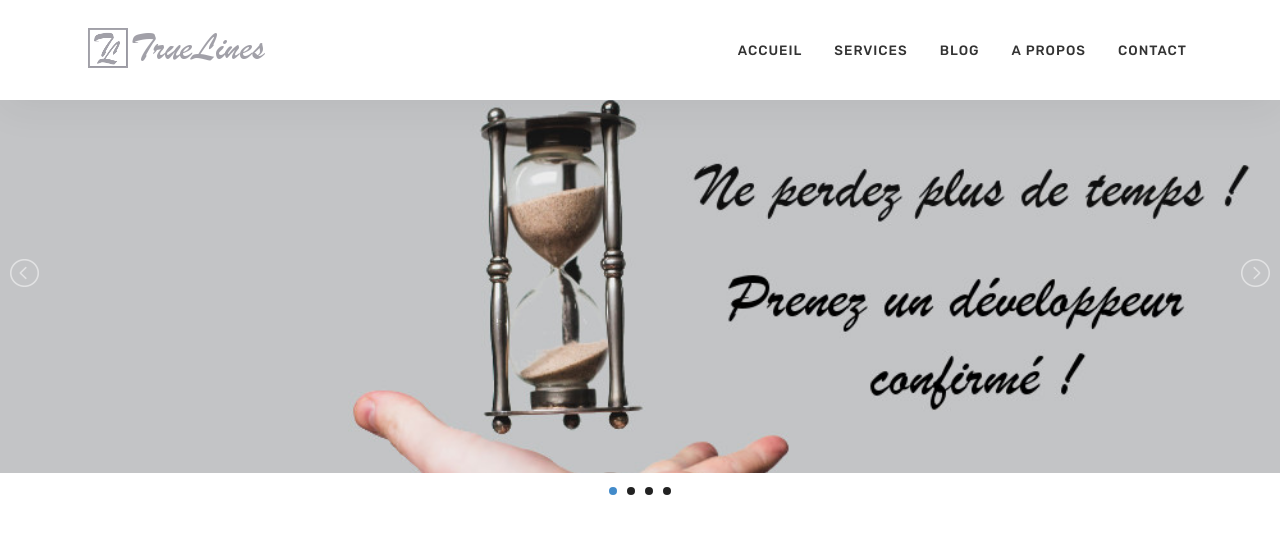
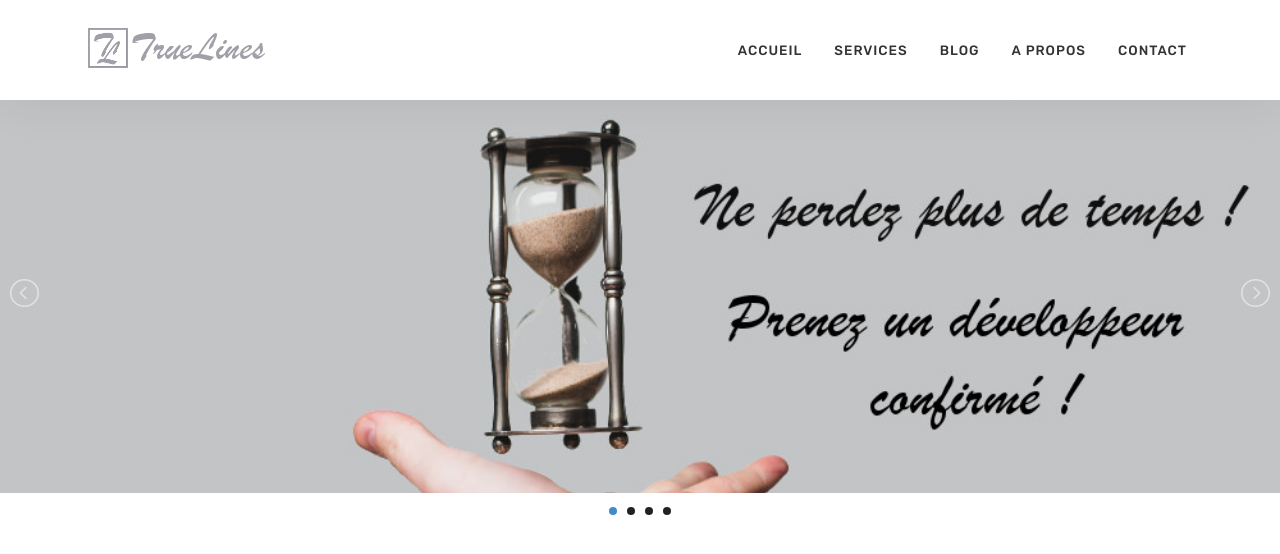
Before and after one commit to fabfont/truelines.github.io, a Jekyll site: the page built from index.html, in a window 1280 px wide. Shown: the top 554 px of the page. Built offline with Jekyll 4.4.1, drawn with Linux system fonts in a browser that asks for light colours; nearby versions of some CDN libraries; the list of posts is cut into pages by our own code.

Commit message:
Adjust margin of slideshow for mobile

```diff
--- a/assets/css/theme.css
+++ b/assets/css/theme.css
@@ -117,7 +117,8 @@ section.recent-posts {
     text-transform: uppercase;
     letter-spacing: 1px;
     font-size: 0.94em;
-	}
+    z-index: 999;
+}
 .navbar-toggleable-md .navbar-nav .nav-link.highlight {
     background: #6FD350;
     color: #fff;
@@ -129,6 +130,7 @@ section.recent-posts {
 }
 .navbar-toggler {
     z-index:9999;
+    position: absolute;
 }
 
 
@@ -970,5 +972,14 @@ card:last-of-type {
     color: #c0ff00;
 }*/
 .slideshow-iframe {
-    margin-top: -40px;
+    margin-top: -20px;
+    /*position: relative;
+    z-index: 0;*/
 }
+
+/*
+.collapse {
+     z-index: 999;
+     position: relative;
+}
+*/
```
